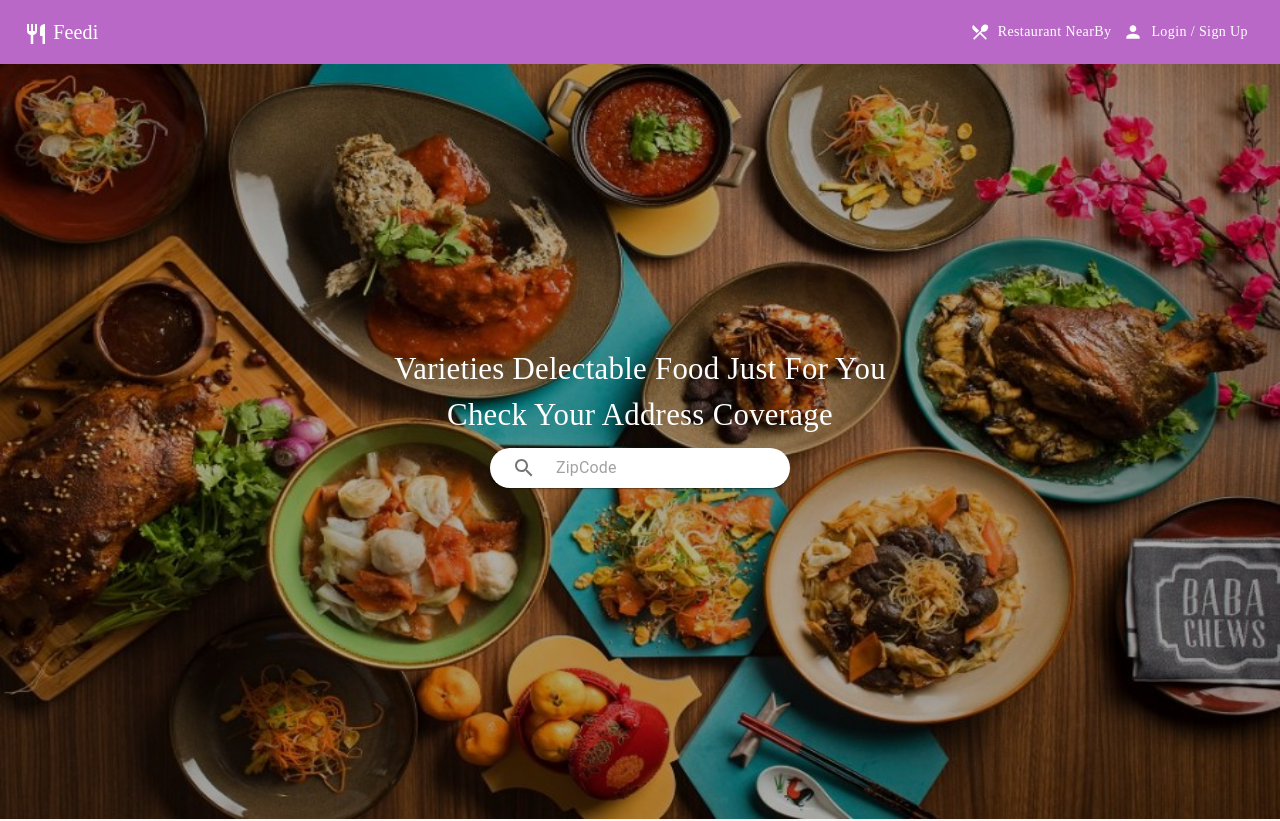
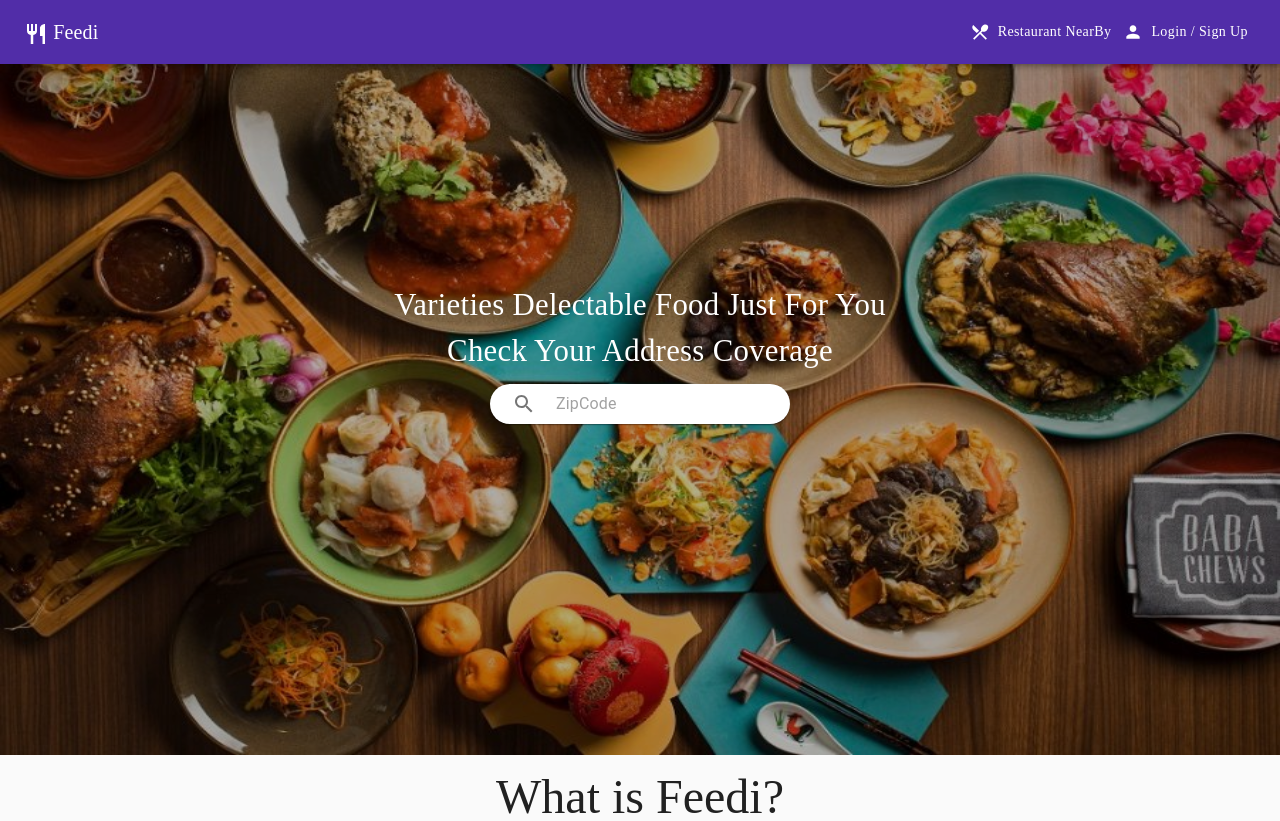
Before and after one commit to Ei-ei/Feedi, a React (Create React App) app in the folder frontend/: page / in a window 1280 px wide. Shown: the top 821 px of the page. Built offline with nearby package versions, Linux system fonts and the light colour scheme; a web font is replaced by a local one.

Commit message:
hello world

```diff
--- a/frontend/src/Components/Footer/Footer.js
+++ b/frontend/src/Components/Footer/Footer.js
@@ -12,7 +12,7 @@ const useStyles = makeStyles((theme) => ({
         flexGrow: 1,
     },
     header: {
-        backgroundColor: "#ba68c8",
+        backgroundColor: "#37474f",
         color: "white",
         textAlign: "center",
     },
--- a/frontend/src/Components/Header/Header.js
+++ b/frontend/src/Components/Header/Header.js
@@ -16,7 +16,7 @@ const useStyles = makeStyles((theme) => ({
         flexGrow: 1,
     },
     header: {
-        backgroundColor: "#ba68c8",
+        backgroundColor: "#512da8",
         color: "white",
     },
     menuButton: {
@@ -48,7 +48,7 @@ export default function Header() {
 
     return (
         <div className={classes.root} >
-            <AppBar position="static" className={classes.header}>
+            <AppBar position="fixed" className={classes.header}>
 
                 <Toolbar>
                     <IconButton edge="start" className={classes.menuButton} color="inherit" aria-label="menu" href="/">
--- a/frontend/src/Pages/AboutUs/About.css
+++ b/frontend/src/Pages/AboutUs/About.css
@@ -16,6 +16,7 @@
 }
 .body .header h3{
     /* position: fixed; */
+    text-align: center;
     color:white;
     text-shadow: 2px 2px 4px #000000;
     font-family: 'Suez One', serif;
@@ -102,6 +103,7 @@
 }
 .body .content .our_company h3{
     /* position: fixed; */
+    text-align: center;
     margin-top: 100px;
     font-weight: 700;
 }
--- a/frontend/src/Pages/AboutUs/About.js
+++ b/frontend/src/Pages/AboutUs/About.js
@@ -1,11 +1,14 @@
 import React from 'react';
 import './About.css';
-
+import Header from "../../Components/Header/Header";
+import Footer from "../../Components/Footer/Footer";
 
 export default class About extends React.Component {
     render() {
         return (
+
             <div className = 'body'>
+                <Header/>
                 <div className = 'header'>
                     <h3>Test Express</h3>
                     <div class = "text">
@@ -104,6 +107,7 @@ export default class About extends React.Component {
 
 
                 </div>
+                <Footer/>
             </div>
 
         )
```
